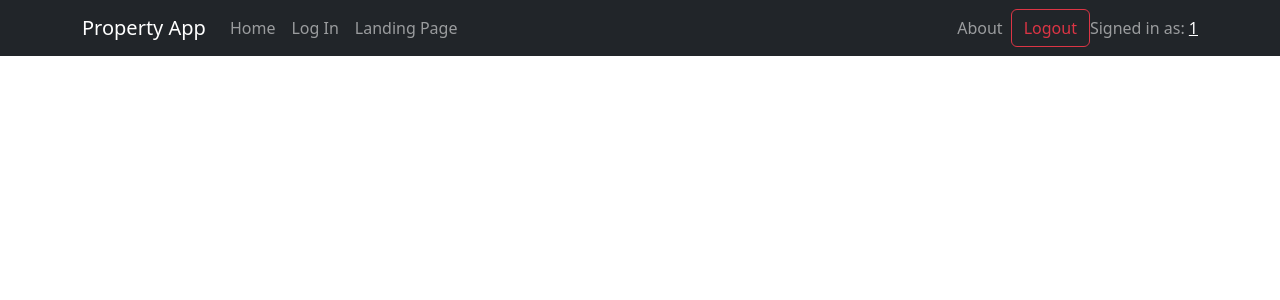
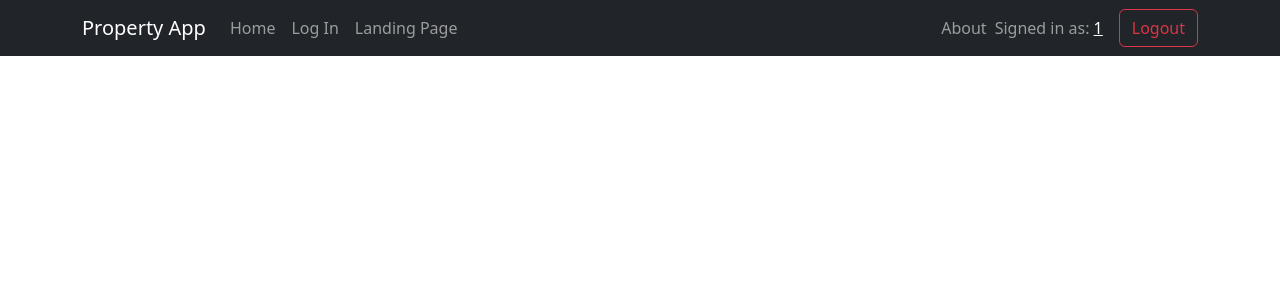
Before and after one commit to halevans/Property-App, a React (Create React App) app in the folder client/: page / in a window 1280 px wide. Shown: the top 300 px of the page. Built offline with nearby package versions, Linux system fonts and the light colour scheme; sample sign-in values are in the browser's storage.

Commit message:
Added spacing to profile page

```diff
--- a/client/src/components/NavBar.js
+++ b/client/src/components/NavBar.js
@@ -46,10 +46,10 @@ function NavBar() {
           </Nav>
           {localStorage.getItem("user") &&
             <>
-              <Button variant="outline-danger" onClick={handleLogOut}>Logout</Button>
               <Navbar.Text>
                 Signed in as: <a href="/profile">{JSON.parse(localStorage.getItem("user")).id}</a>
               </Navbar.Text>
+              <Button className="ms-3" variant="outline-danger" onClick={handleLogOut}>Logout</Button>
             </>
           }
           {!localStorage.getItem("user") &&
```
